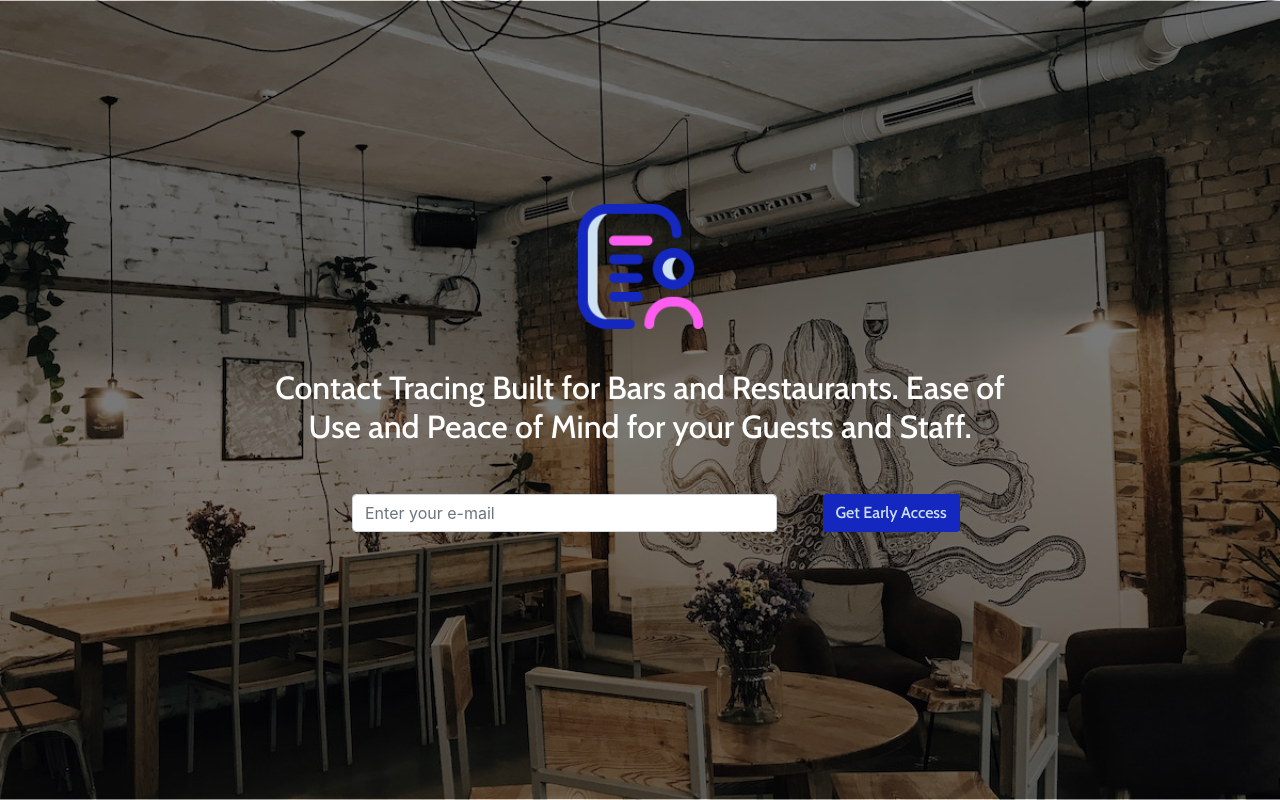
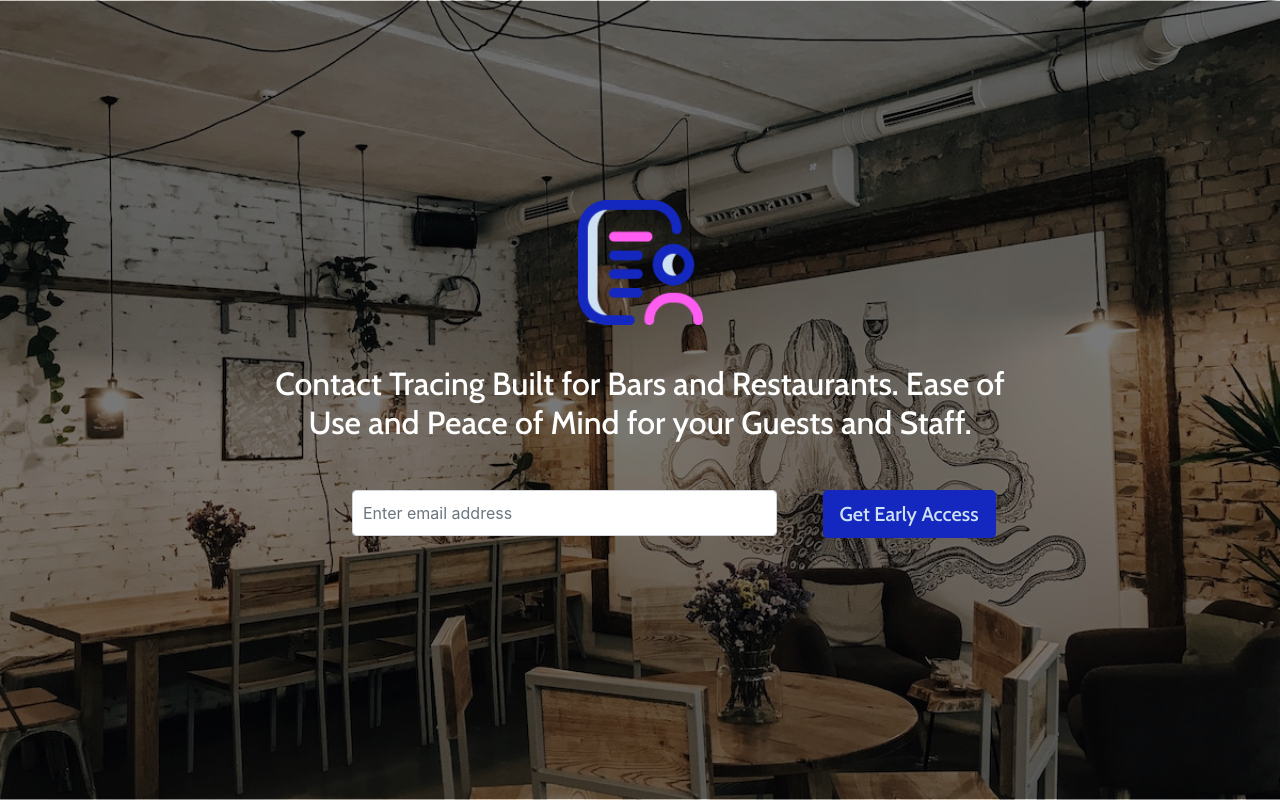
Before and after one commit to colinmipapi/servstry, a Django app: page / in a window 1280 px wide. Run offline with Django 3.2, Linux system fonts and the light colour scheme; some libraries are stand-ins or nearby versions.

Commit message:
landing page style edits

```diff
--- a/companies/forms.py
+++ b/companies/forms.py
@@ -9,7 +9,7 @@ class WaitListForm(forms.ModelForm):
         label='',
         widget=forms.EmailInput(
             attrs={
-                'placeholder': 'Enter your e-mail',
+                'placeholder': 'Enter email address',
             }
         )
     )
--- a/static/css/style.css
+++ b/static/css/style.css
@@ -49,7 +49,7 @@
     min-width: 300px;
 }
 
-.wait-list-form-box h1{
+.wait-list-form-box h1 {
     color: var(--white);
     font-size: 2rem;
     font-family: 'Cabin', sans-serif;
@@ -57,4 +57,5 @@
 
 .wait-list-form-box input {
     width: 100%;
+    padding: 10px;
 }
--- a/templates/wait_list_landing.html
+++ b/templates/wait_list_landing.html
@@ -23,7 +23,7 @@
                                 {{ form.email|as_crispy_field }}
                             </div>
                             <div class="col-sm-3">
-                                <button class="btn btn-blue ml-3">Get Early Access</button>
+                                <button class="btn btn-blue btn-lg ml-3 mb-1">Get Early Access</button>
                             </div>
                         </div>
                     </form>
```
